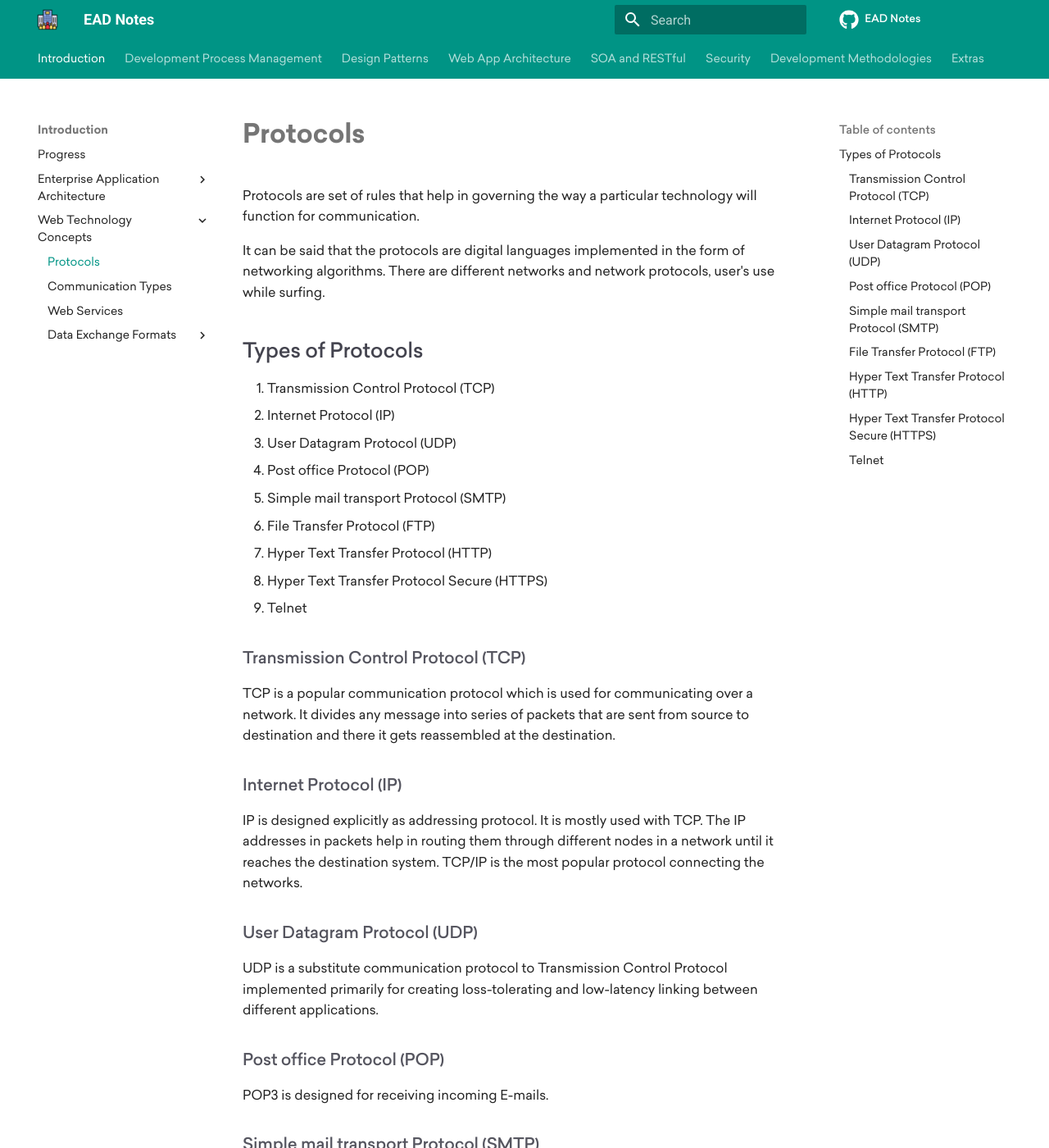
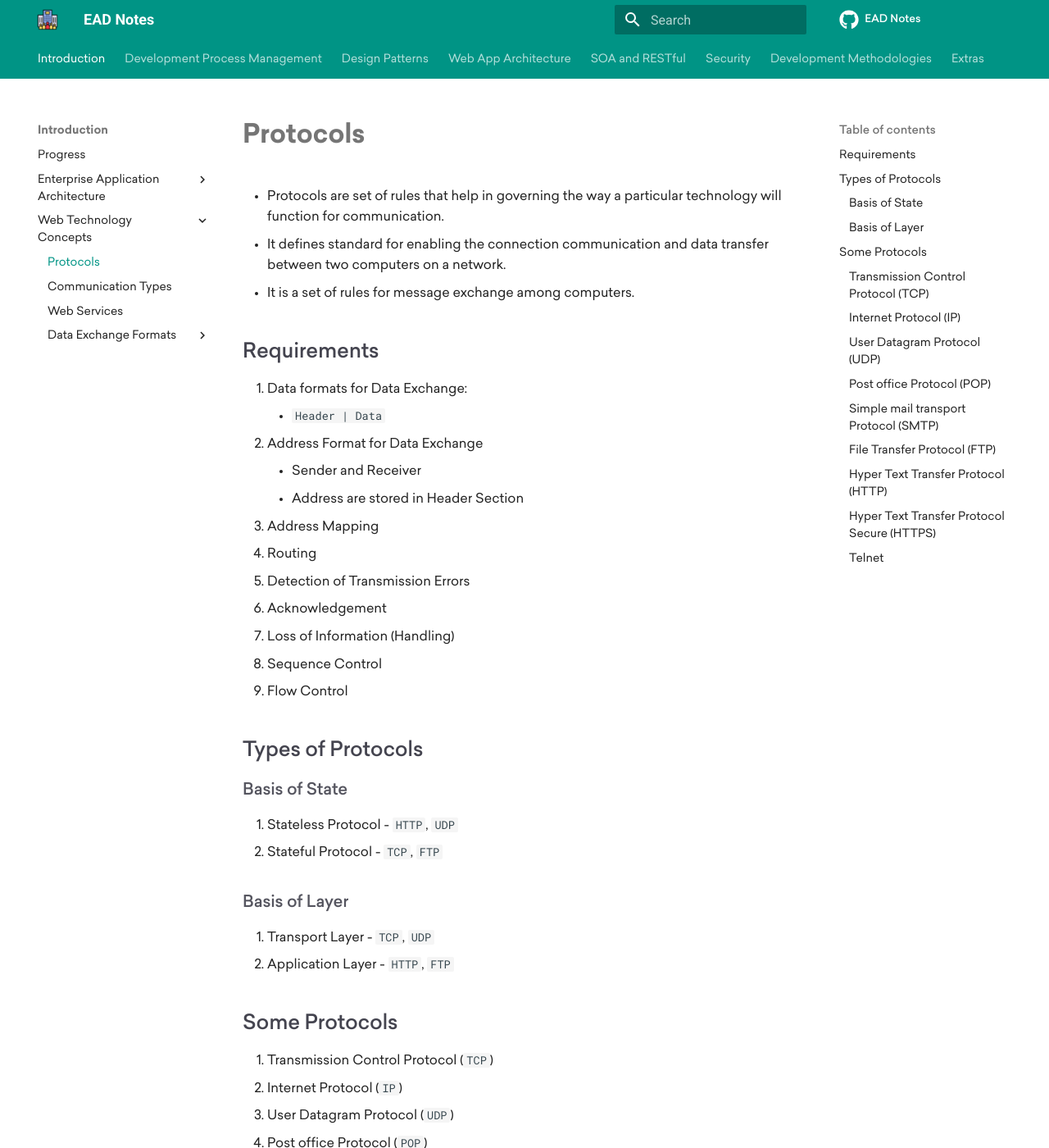
Before and after one commit to theArjun/ead-notes, an MkDocs documentation site: the page built from notes/introduction/web-technologies-concepts/protocols.md, in a window 1280 px wide and 1400 px high. Shown: the whole window at 82% size. Built offline with MkDocs 1.6.1 and Material for MkDocs 9.7.7, drawn with Linux system fonts in a browser that asks for light colours; comment, search, counter and statistics services are not loaded; some of the changed text lies outside the part shown.

Commit message:
Update Protocols

```diff
--- a/notes/introduction/web-technologies-concepts/protocols.md
+++ b/notes/introduction/web-technologies-concepts/protocols.md
@@ -4,20 +4,43 @@ description: Explains about Web Protocols - HTTP, POP, SMTP etc.
 ---
 
 
-Protocols are set of rules that help in governing the way a particular technology will function for communication.
+- Protocols are set of rules that help in governing the way a particular technology will function for communication.
+- It defines standard for enabling the connection communication and data transfer between two computers on a network.
+- It is a set of rules for message exchange among computers.
 
-It can be said that the protocols are digital languages implemented in the form of networking algorithms. There are different networks and network protocols, user's use while surfing.
-
+## Requirements
+1. Data formats for Data Exchange:
+    - `Header | Data`
+2. Address Format for Data Exchange
+    - Sender and Receiver
+    - Address are stored in Header Section
+3. Address Mapping
+4. Routing
+5. Detection of Transmission Errors
+6. Acknowledgement
+7. Loss of Information (Handling)
+8. Sequence Control
+9. Flow Control
 
 ## Types of Protocols
-1. Transmission Control Protocol (TCP)
-2. Internet Protocol (IP)
-3. User Datagram Protocol (UDP)
-4. Post office Protocol (POP)
-5. Simple mail transport Protocol (SMTP)
-6. File Transfer Protocol (FTP)
-7. Hyper Text Transfer Protocol (HTTP)
-8. Hyper Text Transfer Protocol Secure (HTTPS)
+
+### Basis of State
+1. Stateless Protocol - `HTTP`, `UDP`
+2. Stateful Protocol - `TCP`, `FTP`
+
+### Basis of Layer
+1. Transport Layer - `TCP`, `UDP`
+2. Application Layer - `HTTP`, `FTP`
+
+## Some Protocols
+1. Transmission Control Protocol (`TCP`)
+2. Internet Protocol (`IP`)
+3. User Datagram Protocol (`UDP`)
+4. Post office Protocol (`POP`)
+5. Simple mail transport Protocol (`SMTP`)
+6. File Transfer Protocol (`FTP`)
+7. Hyper Text Transfer Protocol (`HTTP`)
+8. Hyper Text Transfer Protocol Secure (`HTTPS`)
 9. Telnet
 
 ### Transmission Control Protocol (TCP)
```
